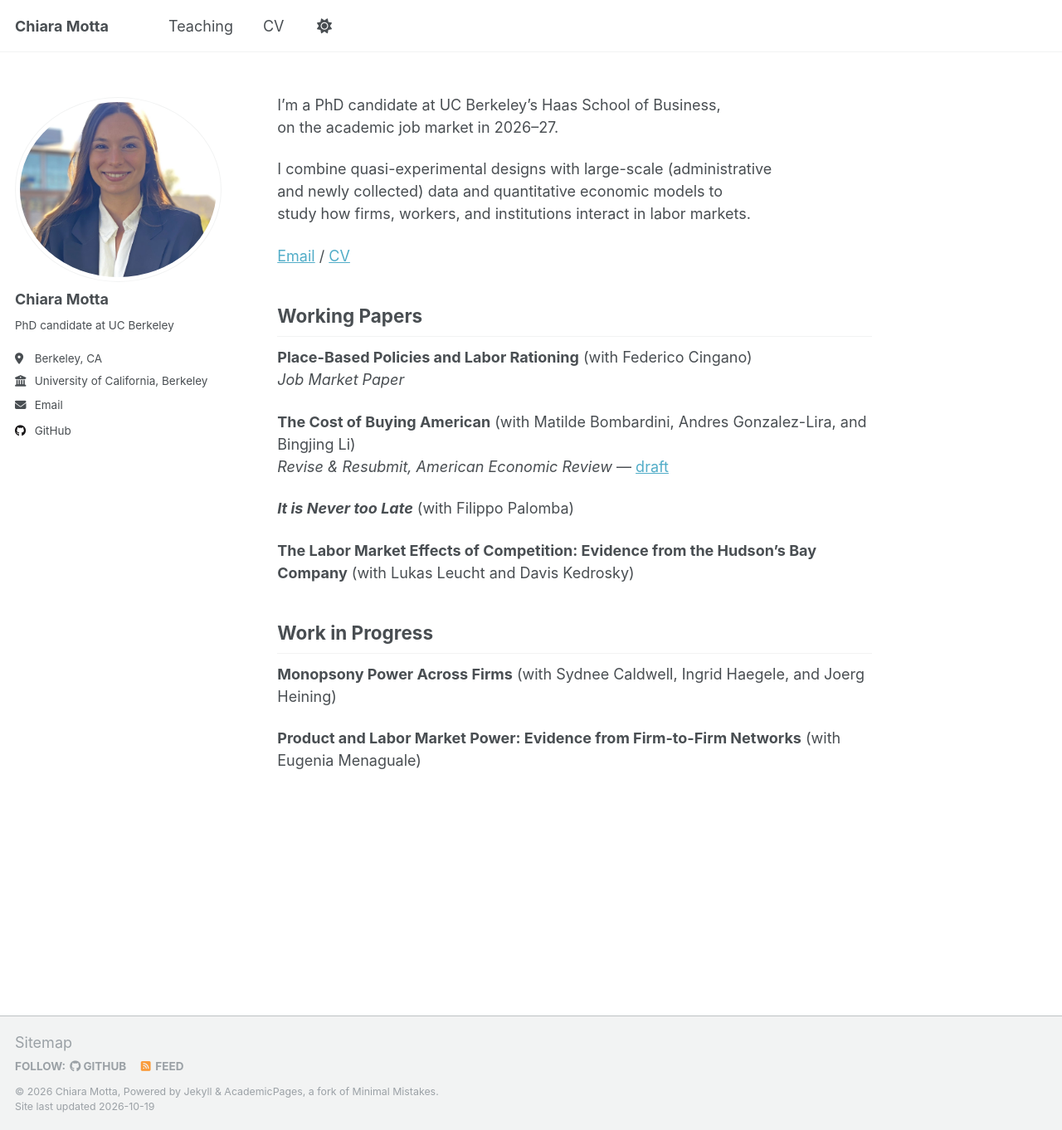
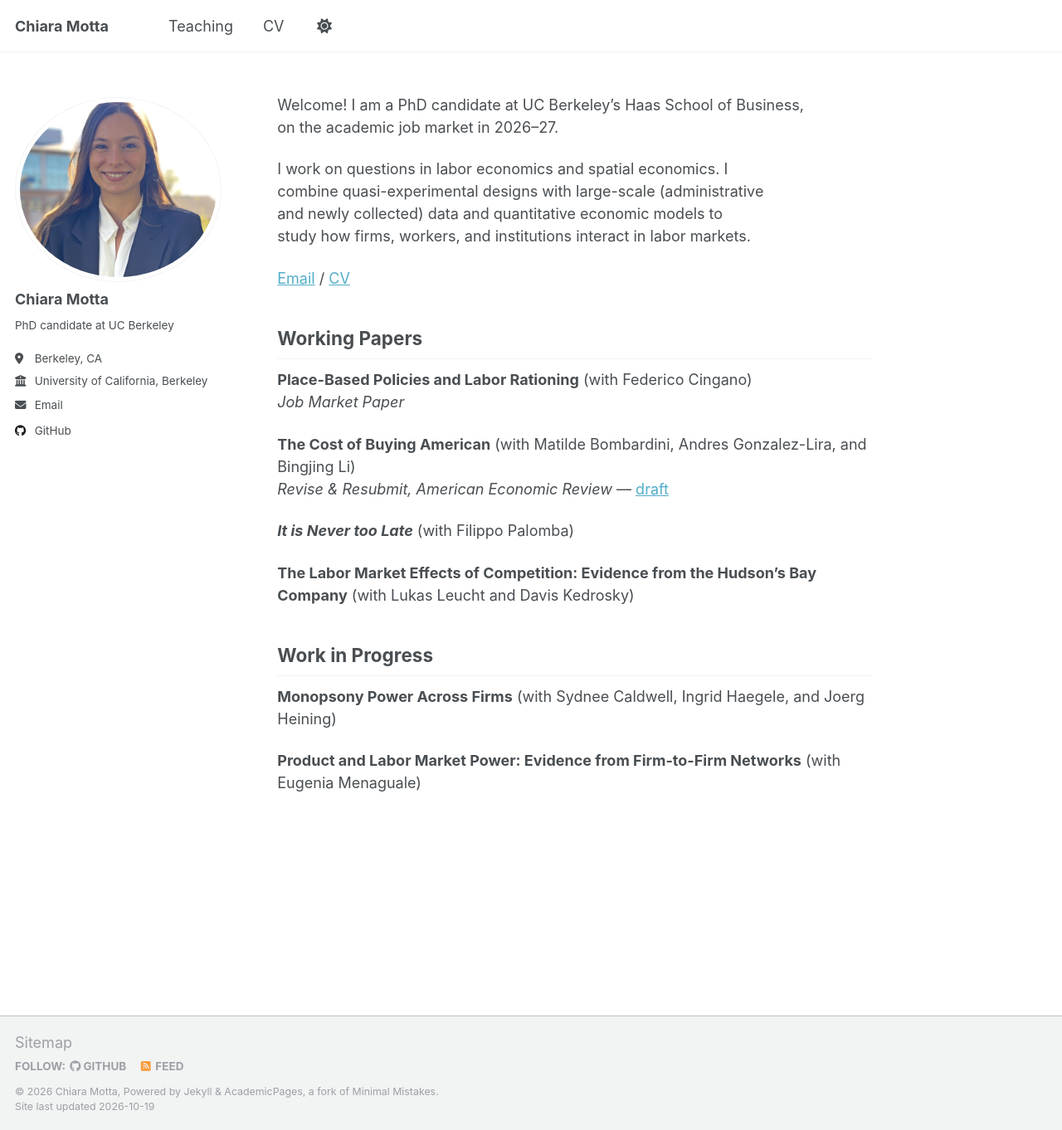
Before and after one commit to chimotta/chimotta.github.io, a Jekyll site: the page built from _pages/about.md, in a window 1280 px wide and 1362 px high. Shown: the whole window at 83% size. Built offline with Jekyll 4.4.1, drawn with Linux system fonts in a browser that asks for light colours.

Commit message:
Homepage: welcome line and fields sentence in intro
Co-Authored-By: Claude Opus 5.5 <noreply@anthropic.com>

```diff
--- a/_pages/about.md
+++ b/_pages/about.md
@@ -7,10 +7,11 @@ redirect_from:
   - /about.html
 ---
 
-I'm a PhD candidate at UC Berkeley's Haas&nbsp;School&nbsp;of&nbsp;Business, on the academic job market in 2026–27.
+Welcome! I am a PhD candidate at UC Berkeley's Haas&nbsp;School&nbsp;of&nbsp;Business,
+on the academic job market in 2026–27.
 {: .intro}
 
-I combine quasi-experimental designs with large-scale (administrative and newly collected) data and quantitative economic models to study how firms, workers, and institutions interact in labor markets.
+I work on questions in labor economics and spatial economics. I combine quasi-experimental designs with large-scale (administrative and newly collected) data and quantitative economic models to study how firms, workers, and institutions interact in labor markets.
 {: .intro}
 
 [Email](mailto:cmotta@berkeley.edu) / [CV](/files/Motta_CV.pdf)
```
